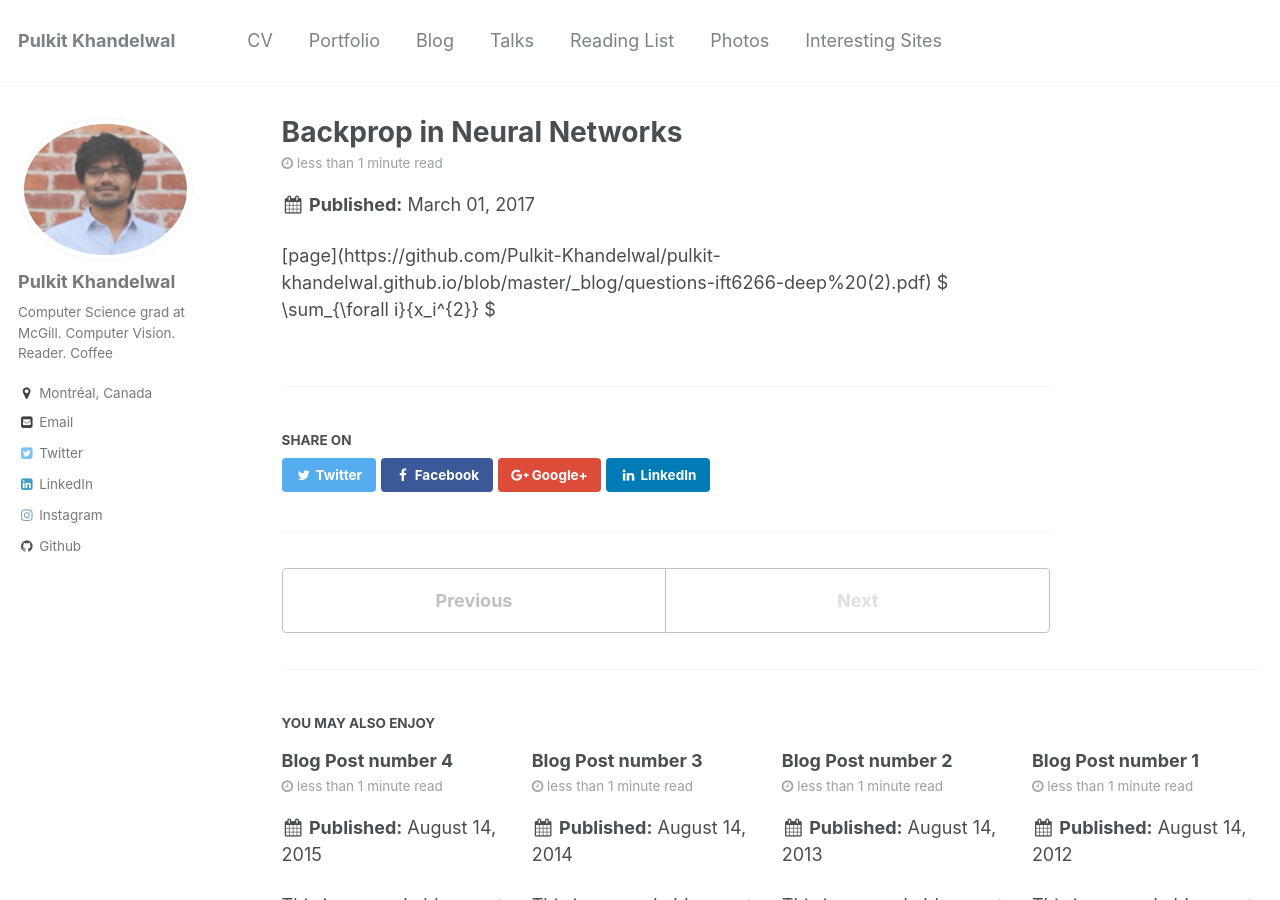
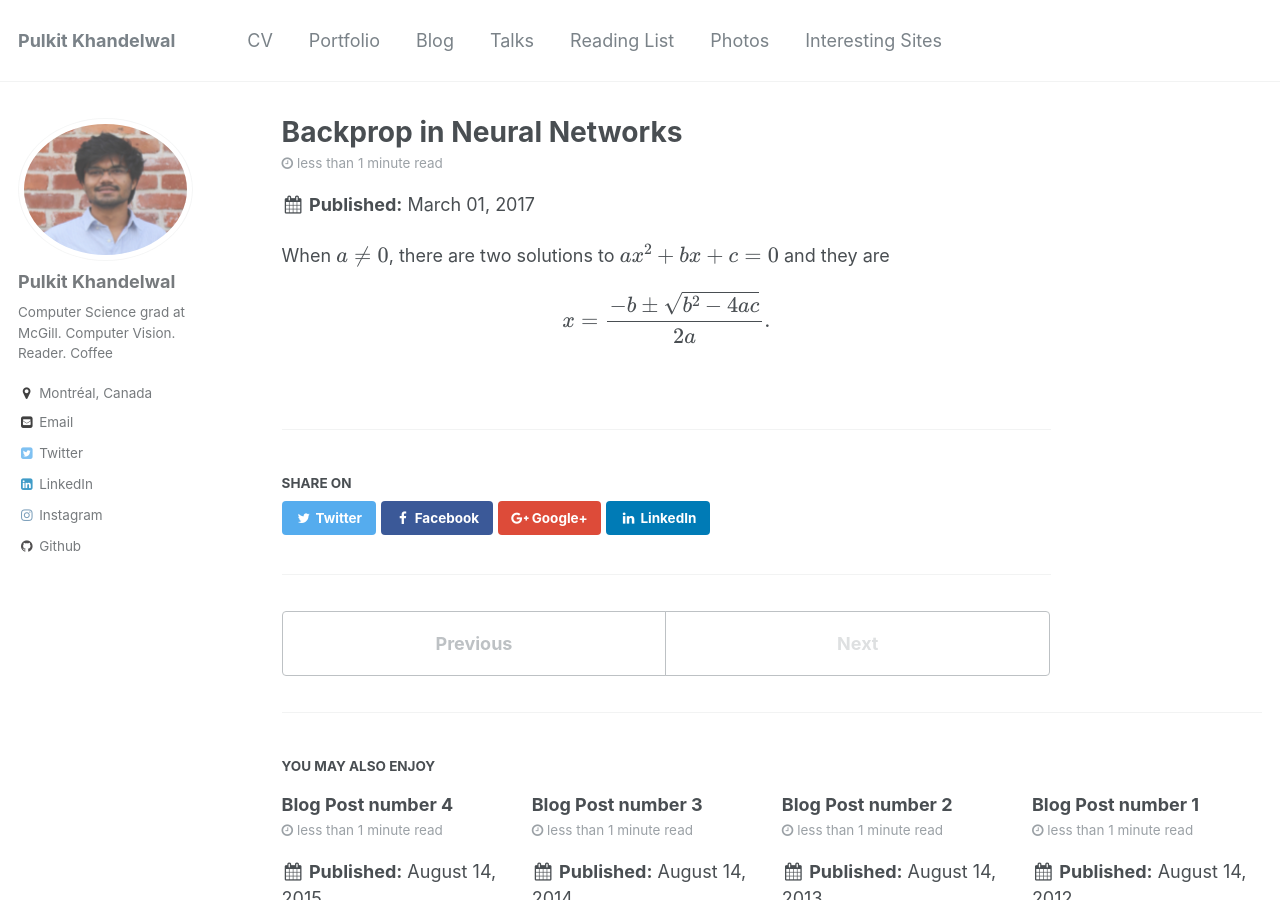
Before and after one commit to Pulkit-Khandelwal/pulkit-khandelwal.github.io, a Jekyll site: the page built from _blog/post_4.html, in a window 1280 px wide and 900 px high. Built offline with Jekyll 4.4.1, drawn with Linux system fonts in a browser that asks for light colours; formulas are drawn with MathJax 3.

Commit message:
Update post_4.html

```diff
--- a/_blog/post_4.html
+++ b/_blog/post_4.html
@@ -6,9 +6,20 @@
 date: 2017-03-01
 ---
 
-<script src='https://cdnjs.cloudflare.com/ajax/libs/mathjax/2.7.2/MathJax.js?config=TeX-MML-AM_CHTML'></script>
-
-
-[page](https://github.com/Pulkit-Khandelwal/pulkit-khandelwal.github.io/blob/master/_blog/questions-ift6266-deep%20(2).pdf)
-
-$ \sum_{\forall i}{x_i^{2}} $
+<!DOCTYPE html>
+<html>
+<head>
+  <meta charset="utf-8">
+  <meta name="viewport" content="width=device-width">
+  <title>MathJax example</title>
+  <script type="text/javascript" async
+  src="https://cdnjs.cloudflare.com/ajax/libs/mathjax/2.7.2/MathJax.js?config=TeX-MML-AM_CHTML">
+</script>
+</head>
+<body>
+<p>
+  When \(a \ne 0\), there are two solutions to \(ax^2 + bx + c = 0\) and they are
+  $$x = {-b \pm \sqrt{b^2-4ac} \over 2a}.$$
+</p>
+</body>
+</html>
```
